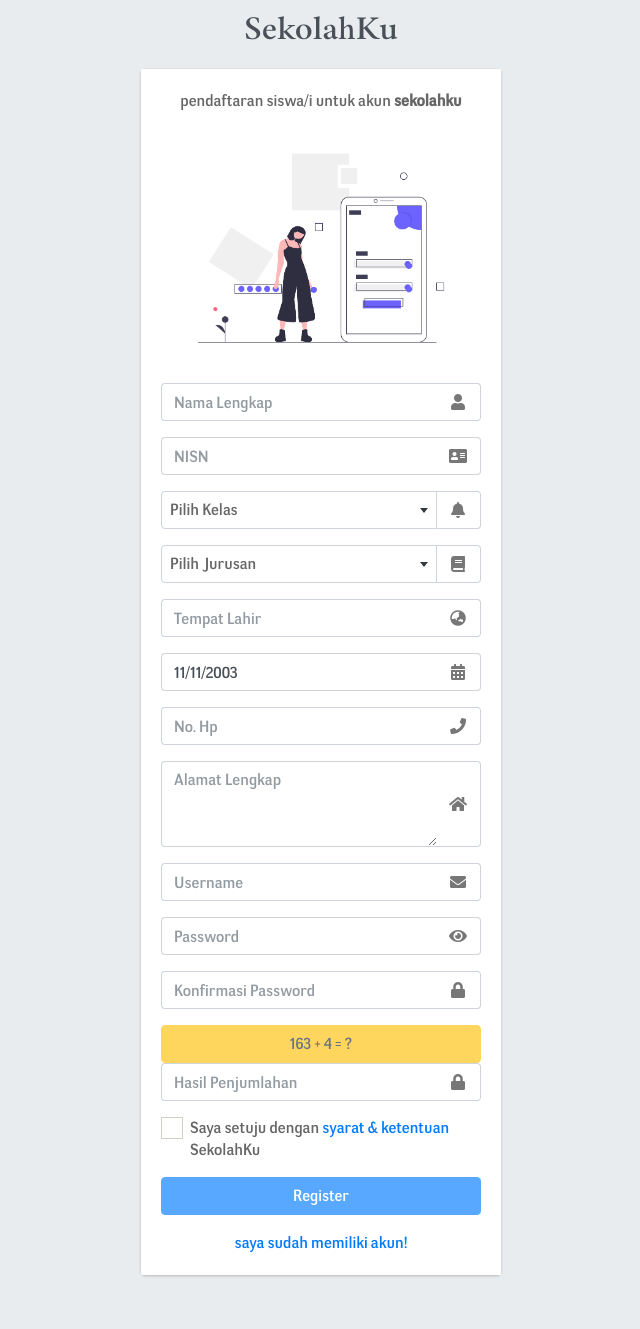
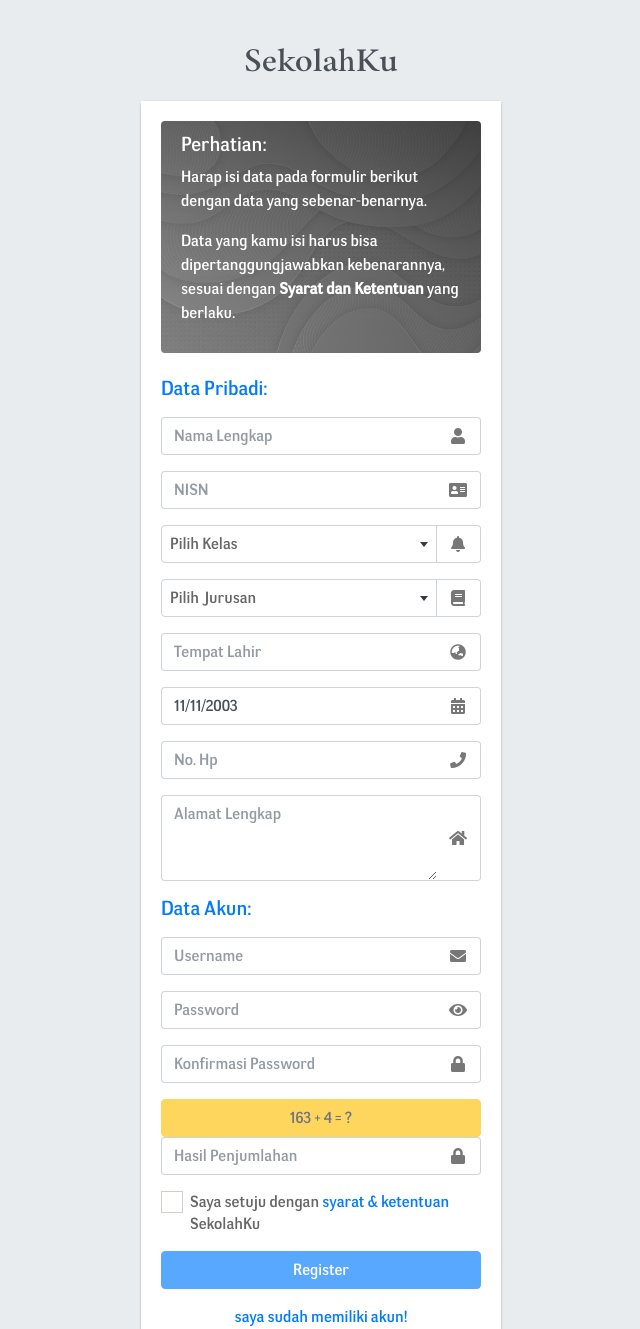
Before and after one commit to alifahfathonah/sekolahku-2, a CodeIgniter 4 app: template app/Views/auth/register.php in a window 1280 px wide. Shown: the top 1329 px of the page, without its empty margins (319-959 px from the left). Before the commit the page ends 1277 px from the top, so only its background shows below. Run offline with PHP 8.4 and a stand-in for CodeIgniter, Linux system fonts and the light colour scheme; the template is opened without the code that fills it, so the values that code supplies are empty; some libraries are stand-ins or nearby versions.

Commit message:
memperbaiki method proses_register v-1.2.0

```diff
--- a/app/Models/SiswaModel.php
+++ b/app/Models/SiswaModel.php
@@ -9,4 +9,8 @@ class SiswaModel extends Model
   protected $useTimestamps = true;
 	//--------------------------------------------------------------------//
 
+	public function getNisnId($nisn_id)
+	{
+	  return $this->find($nisn_id);
+	}
 }
--- a/app/Models/AuthModel.php
+++ b/app/Models/UsersModel.php
@@ -2,10 +2,10 @@
 
 use CodeIgniter\model;
 
-class AuthModel extends Model
+class UsersModel extends Model
 {
   protected $table         = 'users';
-  protected $allowedFields = ['nama','username','password','level_id'];
+  protected $allowedFields = ['nama','username','password','status_id','level_id'];
   protected $useTimestamps = true;
 	//--------------------------------------------------------------------//
 
--- a/app/Views/auth/register.php
+++ b/app/Views/auth/register.php
@@ -1,19 +1,37 @@
 <?= $this->extend('layout/template_auth') ?>
+
+<?= $this->section('stylesheet') ?>
+<link rel="stylesheet" href="/assets/css/auth/register.css">
+<?= $this->endSection() ?>
 
 <?= $this->section('content') ?>
 <body class="hold-transition register-page">
 <div class="register-box mb-4">
-  <div class="register-logo mt-3 text-comprehension">
+  <div class="register-logo mt-5 text-comprehension">
     <a href="/"><b>Sekolah</b>Ku</a>
   </div>
 
   <div class="card text-negotiate">
     <div class="card-body register-card-body">
-      <p class="text-center">pendaftaran siswa/i untuk akun <b>sekolahku</b></p>
-      <img src="/assets/image/auth/register.png" width="100%">
+
+      <div class="alert alert-success" role="alert">
+        <h5 class="alert-heading">Perhatian:</h5>
+
+        <p>
+          Harap isi data pada formulir berikut dengan data yang sebenar-benarnya.
+        </p>
+        <p>
+          Data yang kamu isi harus bisa dipertanggungjawabkan kebenarannya, sesuai dengan
+          <a href="#" class="text-decoration-none font-weight-bold">Syarat dan Ketentuan</a> yang berlaku.
+        </p>
+      </div>
+
+      <img src="/assets/image/auth/register.png" width="100%" class="d-none">
 
       <form action="register/proses-register" method="post">
         <?= csrf_field() ?>
+
+        <h5 class="text-primary mt-4">Data Pribadi:</h5>
 
         <!-- siswa -->
         <div class="input-group mt-3 <?= ($valid->hasError('nama') ? 'is-invalid' : '') ?>">
@@ -141,6 +159,7 @@
         </div>
         <div class="invalid-feedback mt-1 ml-1"><?= $valid->getError('alamat') ?></div>
 
+        <h5 class="mt-3 text-primary">Data Akun:</h5>
         <!-- users -->
         <div class="input-group mt-3 <?= ($valid->hasError('username') ? 'is-invalid' : '') ?>">
           <input type="text" class="form-control <?= ($valid->hasError('username') ? 'is-invalid' : '') ?>"
--- a/app/Views/layout/template_auth.php
+++ b/app/Views/layout/template_auth.php
@@ -22,6 +22,8 @@
   <link rel="stylesheet" href="/assets/adminlte/plugins/daterangepicker/daterangepicker.css">
   <!-- Fonts -->
   <link rel="stylesheet" href="/assets/css/fonts.css">
+  <!-- render css -->
+  <?= $this->renderSection('stylesheet') ?>
 </head>
 
   <?= $this->renderSection('content') ?>
```
Also changed, not shown: app/Controllers/Auth.php (+23 -13 lines).
